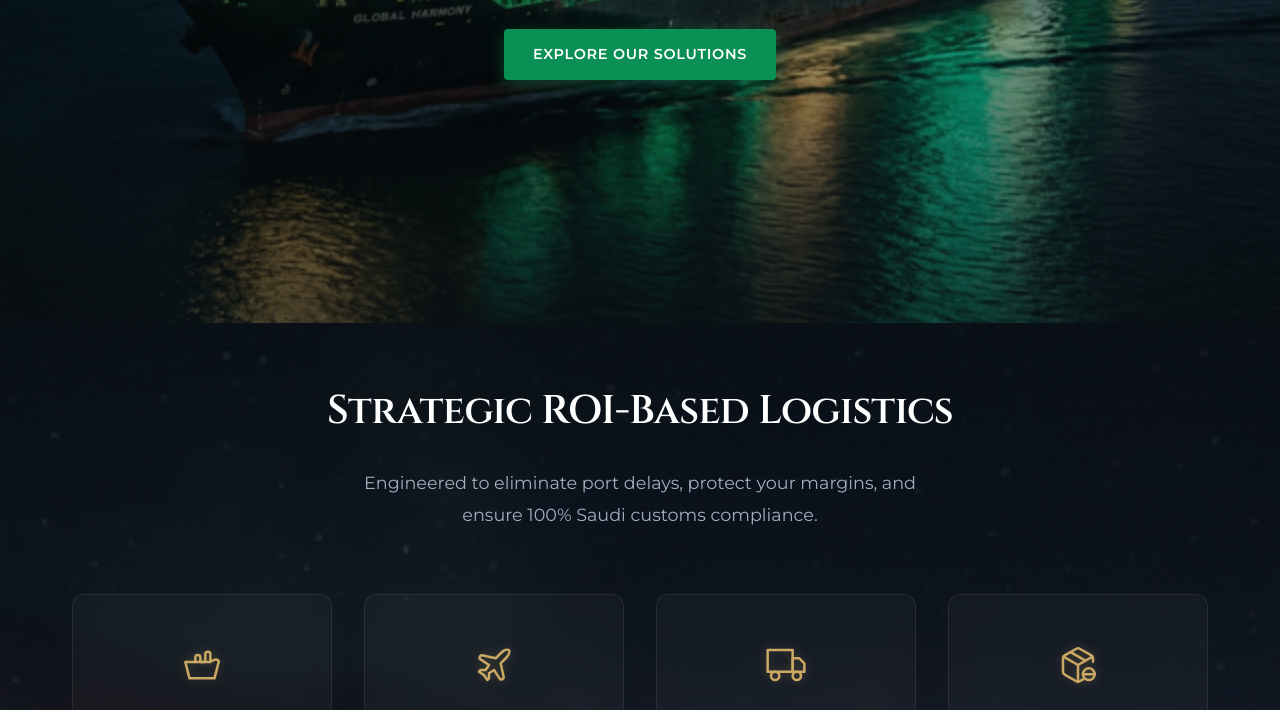
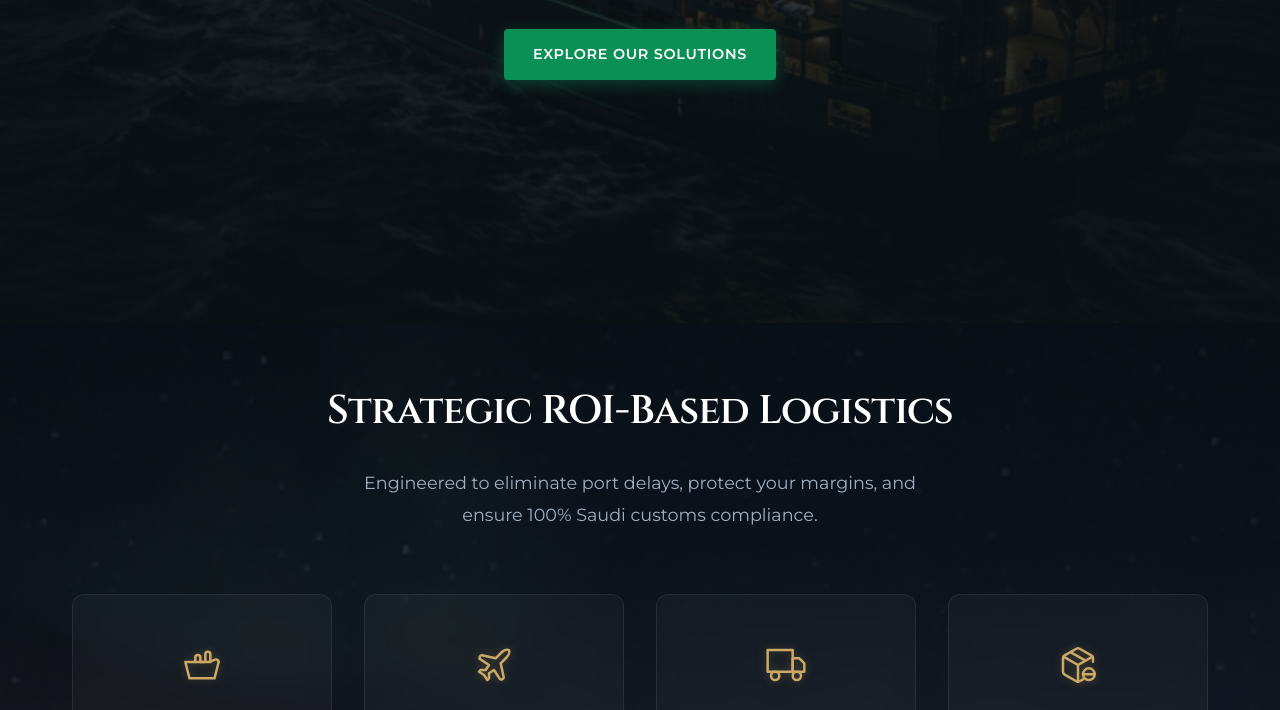
Before and after one commit to jollyroyy/bejoice-saudi-website, a website built with Vite: page index.html in a window 1280 px wide. Shown: the part 477-1187 px from the top of the page. Built offline with nearby package versions, Linux system fonts and the light colour scheme.

Commit message:
Updated hero background to premium night-time ship landscape.

```diff
--- a/src/style.css
+++ b/src/style.css
@@ -315,7 +315,13 @@ strong {
 }
 
 .bg-shipping-night {
-  background-image: url('/container_ship_8k.png');
+  background-image: url('/night_ship_hero.png');
+}
+
+/* Enhancing the premium feel with a deeper, more cinematic overlay for the night ship */
+.parallax-section#home .parallax-bg::after {
+  background: radial-gradient(circle at 50% 50%, rgba(11, 17, 21, 0.4) 0%, rgba(11, 17, 21, 0.8) 100%),
+    linear-gradient(180deg, rgba(11, 17, 21, 0.5) 0%, rgba(11, 17, 21, 0.9) 100%);
 }
 
 .bg-air-night {
```
Also changed, not shown: night_ship_hero.png (added).
